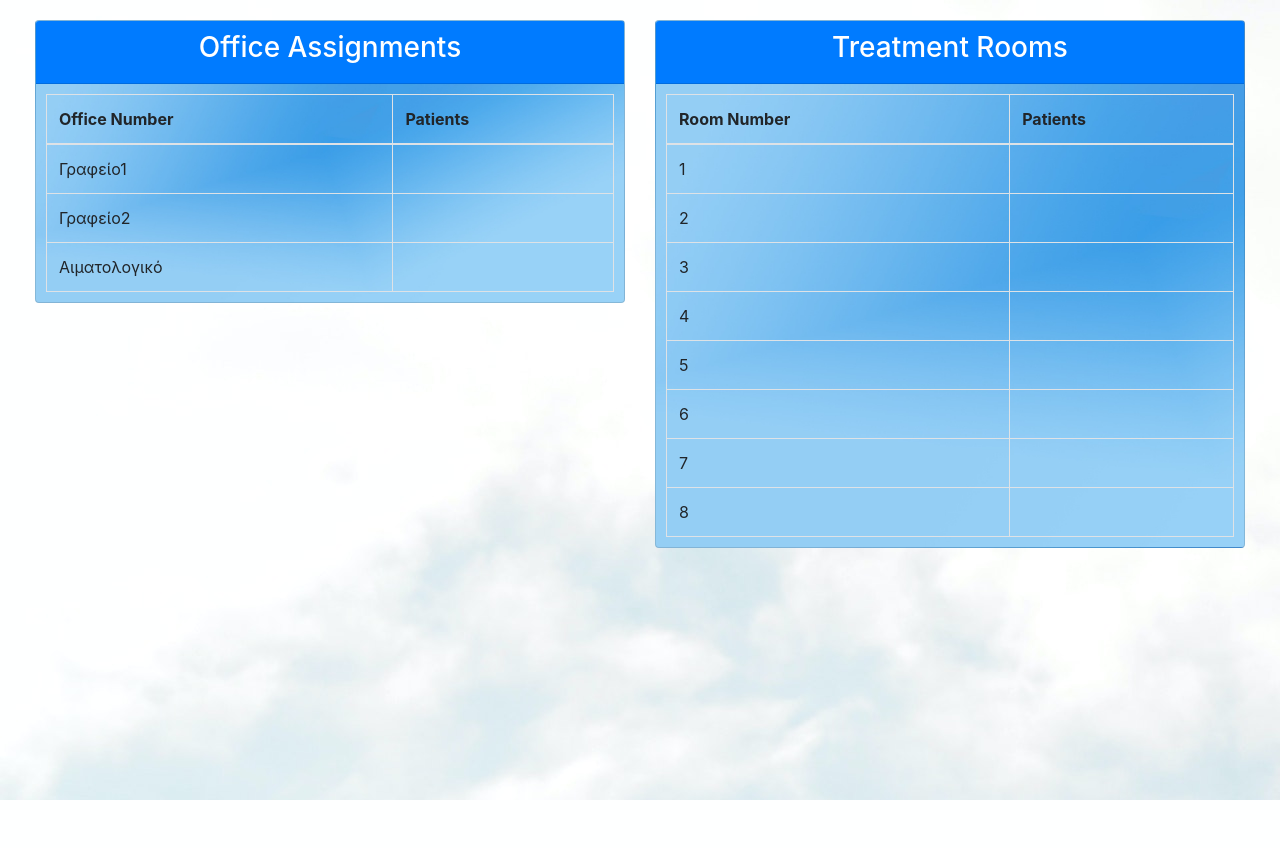
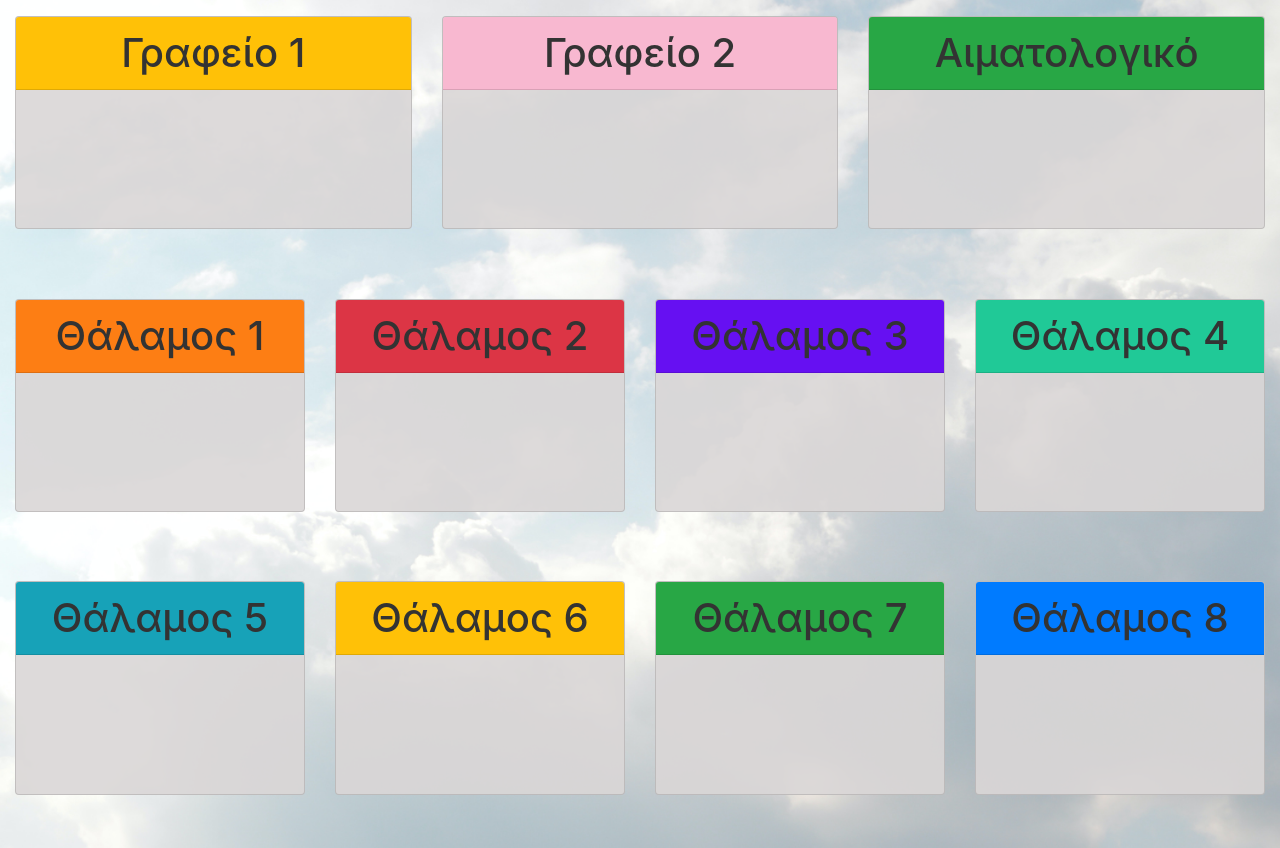
Before and after one commit to evtasos/kmh, a Flask app: page /patients in a window 1280 px wide. Before the commit the page ends 800 px from the top, so only its background shows below. Run offline with Flask 3, Linux system fonts and the light colour scheme; data that the repository does not hold is empty; some libraries are stand-ins or nearby versions.

Commit message:
patients page tests

```diff
--- a/templates/patients.html
+++ b/templates/patients.html
@@ -3,145 +3,203 @@
 <head>
   <meta charset="UTF-8">
   <meta name="viewport" content="width=device-width, initial-scale=1.0">
-    <link rel="stylesheet" href="https://stackpath.bootstrapcdn.com/bootstrap/4.5.2/css/bootstrap.min.css" integrity="<KEY>" crossorigin="anonymous">
-    <link rel="stylesheet" href="./style.css">
-    <title>Hospital Management System</title>
+  <title>Offices and Treatment Rooms with Bootstrap</title>
+  <!-- Include jQuery -->
+    <script src="https://code.jquery.com/jquery-3.6.0.min.js"></script>
+  <!-- Bootstrap CSS -->
+  <link href="https://stackpath.bootstrapcdn.com/bootstrap/4.5.2/css/bootstrap.min.css" rel="stylesheet">
   <style>
     body {
-        background-image: url('./assets/clouds.jpg');
-        background-color: #f0f0f0;
-        padding: 20px;
+      background-image: url('../static/assets/clouds.jpg');
+      background-size: cover;
+      background-repeat: no-repeat;
+    }
+    /* Adjust height of rows to one-third of viewport height */
+    .one-third-height {
+      height: calc(100vh / 3);
+    }
+    /* Add background color to cards */
+    .card {
+      background-color: rgba(218, 214, 214, 0.9); /* Use rgba for transparency */
+      height: 80%; /* Set card height to 100% of parent container */
+      /* border: 1px solid #d31c1c; */
+    }
+    .card-header {
+        color: #333;
+        background-color: #f8b8d0;
+    }
+    .new-entry {
+    background-color: red; /* or any other desired highlighting style */
     }
 
-    .card {
-        margin-bottom: 20px;
-        background-image: url('./assets/body-blue.jpg');
-        background-size: cover;
-    }
-
-    .card-header {
-        background-color: #007bff;
-        color: #fff;
-        font-weight: bold;
-        font-size: 26px;
-        padding: 10px;
-    }
-
-    .card-body {
-        padding: 10px;
-    }
-
-    .table {
-        margin-bottom: 0;
-    }
-
-    .table td,.table th {
-        padding: 0.75rem;
-        vertical-align: top;
-        border-top: 1px solid #dee2e6;
-    }
-
-    .table thead th {
-        vertical-align: bottom;
-        border-bottom: 2px solid #dee2e6;
-    }
-
-    .table-bordered {
-        border: 1px solid #dee2e6;
-    }
-
-    .table-bordered td,.table-bordered th {
-        border: 1px solid #dee2e6;
-    }
-
-    .text-center {
-        text-align: center;
-    }
-
-    .h3 {
-        font-size: 24px;
-    }
-
-    .patient-text {
-        color: #DC3545;
-        font-size: 26px;
-        font-weight: bold;
-        white-space: nowrap;
-        overflow-x: auto;
-        overflow-y: hidden;
-        display: flex;
-    }
-
-    .patient-text span {
-        margin-right: 10px;
-    }
   </style>
 </head>
 <body>
-    <div class="container-fluid">
+
+<div class="container-fluid mt-3">
+  <!-- First Row: Offices of Doctors -->
+  <div class="row mt-3 one-third-height">
+    <div class="col-md">
+      <div class="card">
+        <div class="card-header h1 text-center" style="background-color: #ffc107;">
+          Γραφείο 1
+        </div>
+        <div class="list-group list-group-flush">
           <div class="row">
-            <div class="col-md-6">
+            {% for barcode in assigned_offices['Γραφείο1'] %}
+            <div class="col-3 text-center h1" data-entry="{{ barcode }}">{{ barcode }}</div>
+
+            {% endfor %}
+          </div>
+        </div>
+      </div>
+    </div>
+    <div class="col-md">
       <div class="card">
-                    <div class="card-header">
-                        <h3 class="text-center">Office Assignments</h3>
+        <div class="card-header h1 text-center">
+          Γραφείο 2
         </div>
-                    <div class="card-body">
+        <div class="list-group list-group-flush">
           <div class="row">
-                            <div class="col-md-12">
-                                <table class="table table-bordered">
-                                    <thead>
-                                        <tr>
-                                            <th>Office Number</th>
-                                            <th>Patients</th>
-                                        </tr>
-                                    </thead>
-                                    <tbody>
-                                        {% for office_number, patients in assigned_offices.items() %}
-                                        <tr>
-                                            <td>{{ office_number }}</td>
-                                            <td>
-                                                {% for patient in patients %}
-                                                <span>{{ patient }}</span>
+            {% for barcode in assigned_offices['Γραφείο2'] %}
+            <div class="col-3 text-center h1" data-entry="{{ barcode }}">{{ barcode }}</div>
+
             {% endfor %}
-                                            </td>
-                                        </tr>
+          </div>
+        </div>
+      </div>
+    </div>
+    <div class="col-md">
+      <div class="card">
+        <div class="card-header h1 text-center" style="background-color: #28a745;">
+          Αιματολογικό
+        </div>
+        <div class="list-group list-group-flush">
+          <div class="row">
+            {% for barcode in assigned_offices['Αιματολογικό'] %}
+            <div class="col-3 text-center h1" data-entry="{{ barcode }}">{{ barcode }}</div>
+
             {% endfor %}
-                                    </tbody>
-                                </table>
           </div>
         </div>
       </div>
     </div>
   </div>
-            <div class="col-md-6">
+
+  <!-- Second Row: Treatment Rooms 1-4 -->
+  <div class="row mt-3 one-third-height">
+    <div class="col-md">
       <div class="card">
-                    <div class="card-header">
-                        <h3 class="text-center">Treatment Rooms</h3>
+        <div class="card-header h1 text-center" style="background-color: #fd7e14;">
+          Θάλαμος 1
         </div>
-                    <div class="card-body">
+        <div class="list-group list-group-flush">
           <div class="row">
-                            <div class="col-md-12">
-                                <table class="table table-bordered">
-                                    <thead>
-                                        <tr>
-                                            <th>Room Number</th>
-                                            <th>Patients</th>
-                                        </tr>
-                                    </thead>
-                                    <tbody>
-                                        {% for room_number, patients in treatment_rooms.items() %}
-                                        <tr>
-                                            <td>{{ room_number }}</td>
-                                            <td>
-                                                {% for patient in patients %}
-                                                <span>{{ patient }}</span>
+            {% for barcode in treatment_rooms[1] %}
+            <div class="col-3 text-center h1">{{ barcode }}</div>
             {% endfor %}
-                                            </td>
-                                        </tr>
+          </div>
+        </div>
+      </div>
+    </div>
+    <div class="col-md">
+      <div class="card">
+        <div class="card-header h1 text-center" style="background-color: #dc3545;">
+          Θάλαμος 2
+        </div>
+        <div class="list-group list-group-flush">
+          <div class="row">
+            {% for barcode in treatment_rooms[2] %}
+            <div class="col-3 text-center h1">{{ barcode }}</div>
             {% endfor %}
-                                    </tbody>
-                                </table>
           </div>
+        </div>
+      </div>
+    </div>
+    <div class="col-md">
+      <div class="card">
+        <div class="card-header h1 text-center" style="background-color: #6610f2;">
+          Θάλαμος 3
+        </div>
+        <div class="list-group list-group-flush">
+          <div class="row">
+            {% for barcode in treatment_rooms[3] %}
+            <div class="col-3 text-center h1">{{ barcode }}</div>
+            {% endfor %}
+          </div>
+        </div>
+      </div>
+    </div>
+    <div class="col-md">
+      <div class="card">
+        <div class="card-header h1 text-center" style="background-color: #20c997;">
+          Θάλαμος 4
+        </div>
+        <div class="list-group list-group-flush">
+          <div class="row">
+            {% for barcode in treatment_rooms[4] %}
+            <div class="col-3 text-center h1">{{ barcode }}</div>
+            {% endfor %}
+          </div>
+        </div>
+      </div>
+    </div>
+  </div>
+
+  <!-- Third Row: Treatment Rooms 5-8 -->
+  <div class="row mt-3 one-third-height">
+    <div class="col-md">
+      <div class="card">
+        <div class="card-header h1 text-center" style="background-color: #17a2b8;">
+          Θάλαμος 5
+        </div>
+        <div class="list-group list-group-flush">
+          <div class="row">
+            {% for barcode in treatment_rooms[5] %}
+            <div class="col-3 text-center h1">{{ barcode }}</div>
+            {% endfor %}
+          </div>
+        </div>
+      </div>
+    </div>
+    <div class="col-md">
+      <div class="card">
+        <div class="card-header h1 text-center" style="background-color: #ffc107;">
+          Θάλαμος 6
+        </div>
+        <div class="list-group list-group-flush">
+          <div class="row">
+            {% for barcode in treatment_rooms[6] %}
+            <div class="col-3 text-center h1">{{ barcode }}</div>
+            {% endfor %}
+          </div>
+        </div>
+      </div>
+    </div>
+    <div class="col-md">
+      <div class="card">
+        <div class="card-header h1 text-center" style="background-color: #28a745;">
+          Θάλαμος 7
+        </div>
+        <div class="list-group list-group-flush">
+          <div class="row">
+            {% for barcode in treatment_rooms[7] %}
+            <div class="col-3 text-center h1">{{ barcode }}</div>
+            {% endfor %}
+          </div>
+        </div>
+      </div>
+    </div>
+    <div class="col-md">
+      <div class="card">
+        <div class="card-header h1 text-center" style="background-color: #007bff;">
+          Θάλαμος 8
+        </div>
+        <div class="list-group list-group-flush">
+          <div class="row">
+            {% for barcode in treatment_rooms[8] %}
+            <div class="col-3 text-center h1">{{ barcode }}</div>
+            {% endfor %}
           </div>
         </div>
       </div>
@@ -149,9 +207,46 @@
   </div>
 </div>
 
-    <script src="https://code.jquery.com/jquery-3.5.1.slim.min.js" integrity="<KEY>" crossorigin="anonymous"></script>
-    <script src="https://cdn.jsdelivr.net/npm/popper.js@1.16.1/dist/umd/popper.min.js" integrity="<KEY>" crossorigin="anonymous"></script>
-    <script src="https://stackpath.bootstrapcdn.com/bootstrap/4.5.2/js/bootstrap.min.js" integrity="<KEY>" crossorigin="anonymous"></script>
-    <script src="./script.js"></script>
+<!-- Bootstrap JS (Optional) -->
+<script src="https://stackpath.bootstrapcdn.com/bootstrap/4.5.2/js/bootstrap.min.js"></script>
+<!-- JavaScript for refreshing data and marking new entries -->
+<script>
+    // Get previous data from localStorage or initialize it as an empty object
+    let previousData = JSON.parse(localStorage.getItem('previousData')) || {};
+    let previousAssignedOffices = [];
+    let previousTreatmentRooms = [];
+
+    function fetchAndCheckData() {
+        Promise.all([
+            fetch('/assigned-offices').then(response => response.json()),
+            fetch('/treatment-rooms').then(response => response.json())
+        ])
+        .then(([assignedOfficesData, treatmentRoomsData]) => {
+            const currentAssignedOfficesData = assignedOfficesData.assigned_offices;
+            const currentTreatmentRoomsData = treatmentRoomsData.treatment_rooms;
+
+            if (
+                (previousData.assignedOffices !== null && JSON.stringify(currentAssignedOfficesData) !== previousData.assignedOffices) ||
+                (previousData.treatmentRooms !== null && JSON.stringify(currentTreatmentRoomsData) !== previousData.treatmentRooms)
+            ) {
+                location.reload(); // Refresh the page if data has changed
+            }
+
+            previousData.assignedOffices = JSON.stringify(currentAssignedOfficesData);
+            previousData.treatmentRooms = JSON.stringify(currentTreatmentRoomsData);
+
+            // Store current data in localStorage
+            localStorage.setItem('previousData', JSON.stringify(previousData));
+        })
+        .catch(error => {
+            console.error('Error fetching data:', error);
+        });
+    }
+
+    // Fetch data initially and then every 5 seconds
+    fetchAndCheckData();
+    setInterval(fetchAndCheckData, 5000); // Adjust the interval as needed
+</script>
+
 </body>
 </html>
```
Also changed, not shown: templates/patientsbckp.html (renamed from templates/patientsbackup.html, +5 -2 lines). Lines whose indentation alone changed are shown as unchanged.
